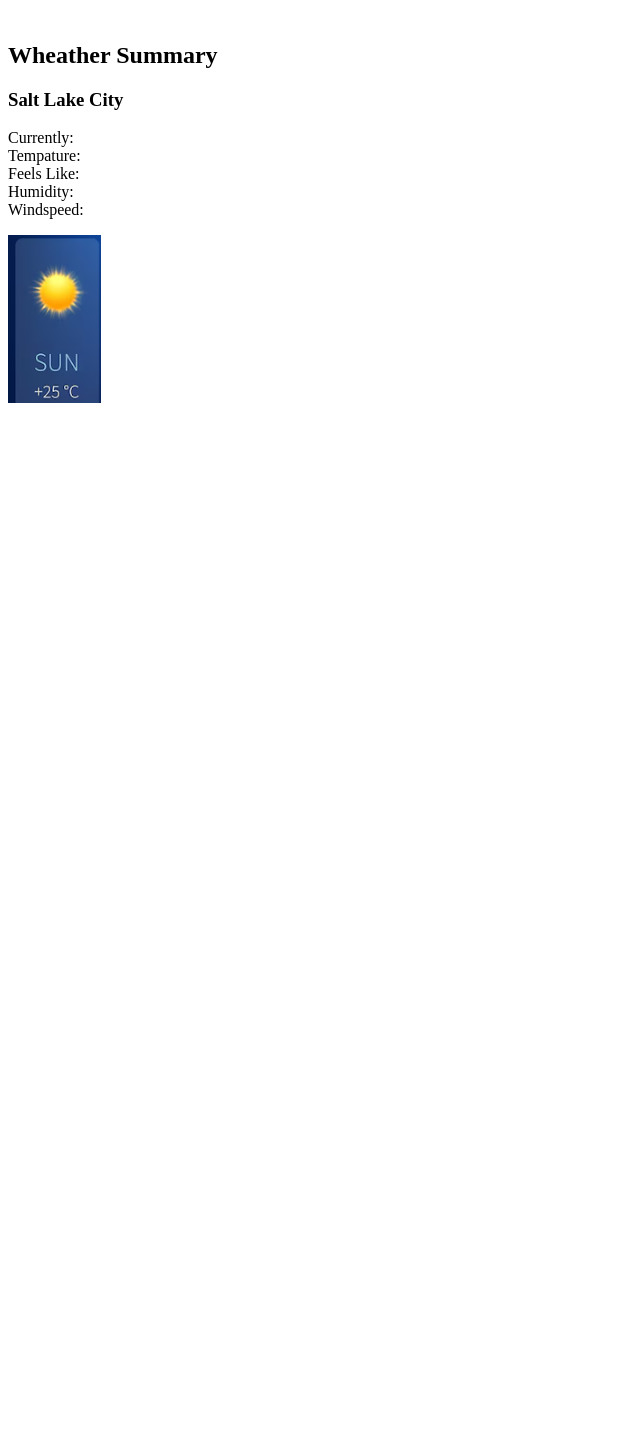
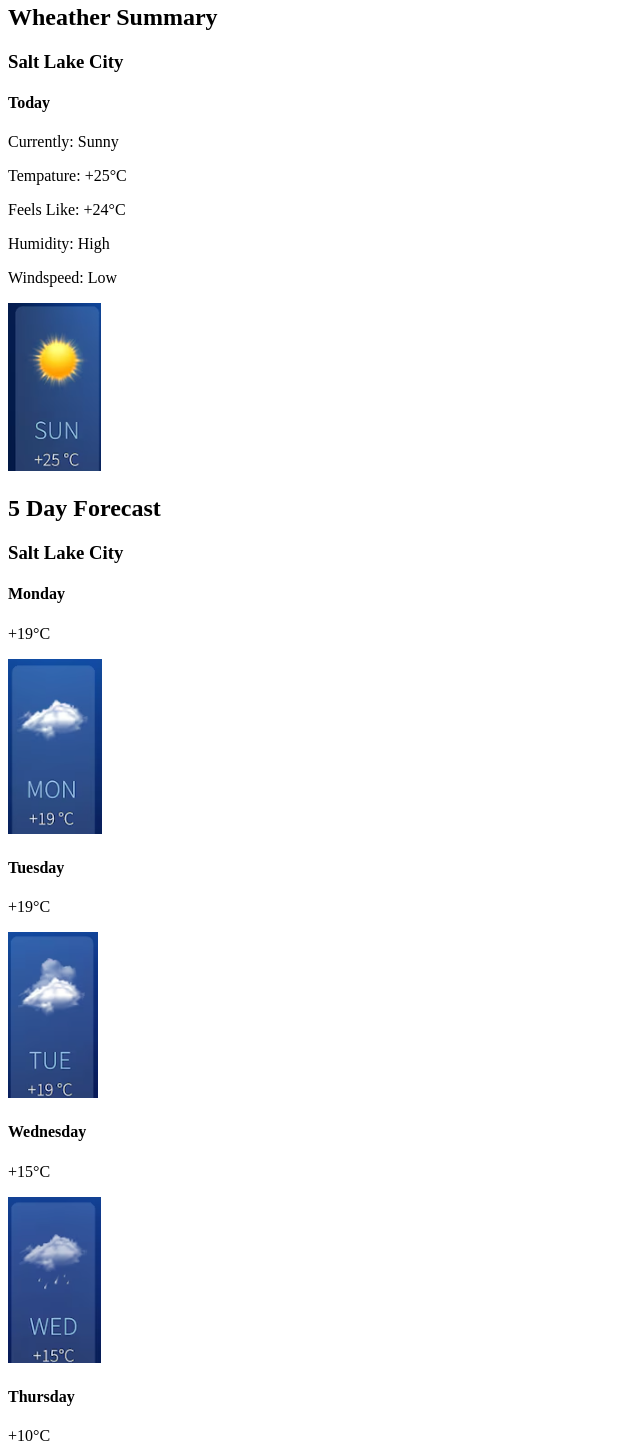
Before and after one commit to Kaolinite909/Weather-Project, a plain HTML site: page index.html in a window 1280 px wide. Shown: the part 76-1524 px from the top of the page, without its empty margins (0-640 px from the left). Before the commit the page ends 800 px from the top, so only its background shows below. Drawn offline with Linux system fonts and the light colour scheme.

Commit message:
added 5 day forecast

```diff
--- a/index.html
+++ b/index.html
@@ -11,15 +11,16 @@
 
 
       <!--Current Forecast-->
-      <img>
+      <section>
         <h2>Wheather Summary</h2>
         <h3>Salt Lake City</h3>
+        <h4>Today</h4>
         <p>
-          <article>Currently:</article>
-          <article>Tempature:</article>
-          <article>Feels Like:</article>
-          <article> Humidity:</article>
-          <article>Windspeed:</article>
+          <p>Currently: Sunny</p>
+          <p>Tempature: +25°C</p>
+          <p>Feels Like: +24°C</p>
+          <p>Humidity: High</p>
+          <p>Windspeed: Low</p>
         </p>
         <img src="images/sunday.jpg">
       </section>
@@ -28,7 +29,38 @@
 
       <!--5 Day FOrecast-->
       <section>
-        <h2></h2>
+        <h2>5 Day Forecast</h2>
+        <h3>Salt Lake City</h3>
+
+        <article>
+          <h4>Monday</h4>
+          <p>+19°C</p>
+          <img src="images/monday.jpg">
+        </article>
+
+        <article>
+          <h4>Tuesday</h4>
+          <p>+19°C</p>
+          <img src="images/tuesday.jpg">
+        </article>
+
+        <article>
+          <h4>Wednesday</h4>
+          <p>+15°C</p>
+          <img src="images/wednesday.jpg">
+        </article>
+
+        <article>
+          <h4>Thursday</h4>
+          <p>+10°C</p>
+          <img src="images/thursday.jpg">
+        </article>
+
+        <article>
+          <h4>Friday</h4>
+          <p>+8°C</p>
+          <img src="images/friday.jpg">
+        </article>
       </section>
     </main>
   </body>
```
